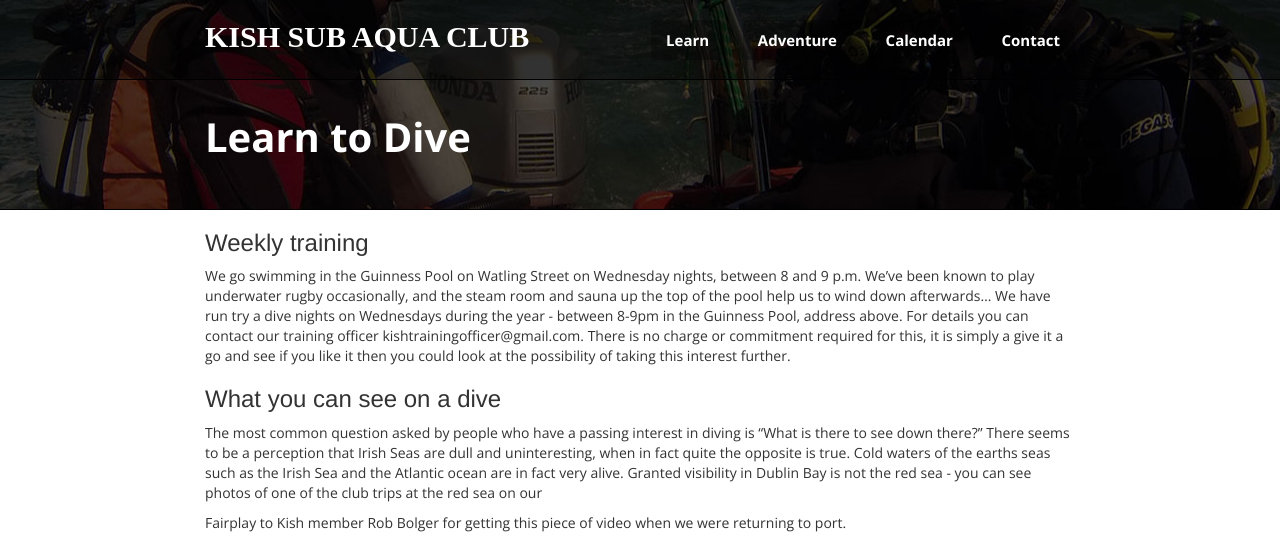
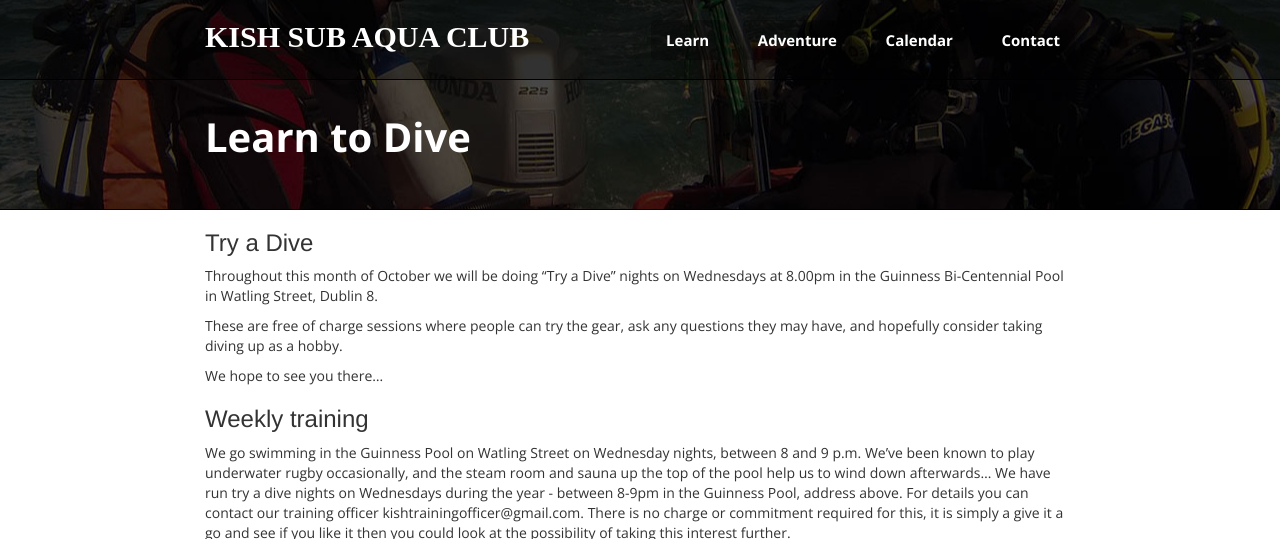
Before and after one commit to kish-sub-aqua-club/kish-sub-aqua-club.github.io, a Jekyll site: the page built from learn.markdown, in a window 1280 px wide and 900 px high, cut to the strip 0-539 px from the top of the window. Built offline with Jekyll 4.4.1, drawn with Linux system fonts in a browser that asks for light colours; some web fonts are replaced; Markdown is read by kramdown in place of the engine named in the settings.

Commit message:
added special remarks about try a dive nights in october

```diff
--- a/_layouts/root.html
+++ b/_layouts/root.html
@@ -21,7 +21,8 @@
                   <a href="/learn.html">Learn More</a>
                   <br />
                   <br />
-                  Contact us now and experience the wonders of scuba.
+                  Contact us now about our "Try a Dive" nights all throughout
+                  <a href="/learn.html">October</a>
                 </p>
                 <br />
                 <a href="mailto:kishtrainingofficer@gmail.com?subject=Try a Dive" class="btn btn-primary">Contact Us and Try a Dive</a>
--- a/learn.markdown
+++ b/learn.markdown
@@ -2,6 +2,14 @@
 layout: default
 title: Learn to Dive
 ---
+
+### Try a Dive
+
+Throughout this month of October we will be doing "Try a Dive" nights on Wednesdays at 8.00pm in the Guinness Bi-Centennial Pool in Watling Street, Dublin 8.
+
+These are free of charge sessions where people can try the gear, ask any questions they may have, and hopefully consider taking diving up as a hobby.
+
+We hope to see you there&hellip;
 
 ### Weekly training
 
```
